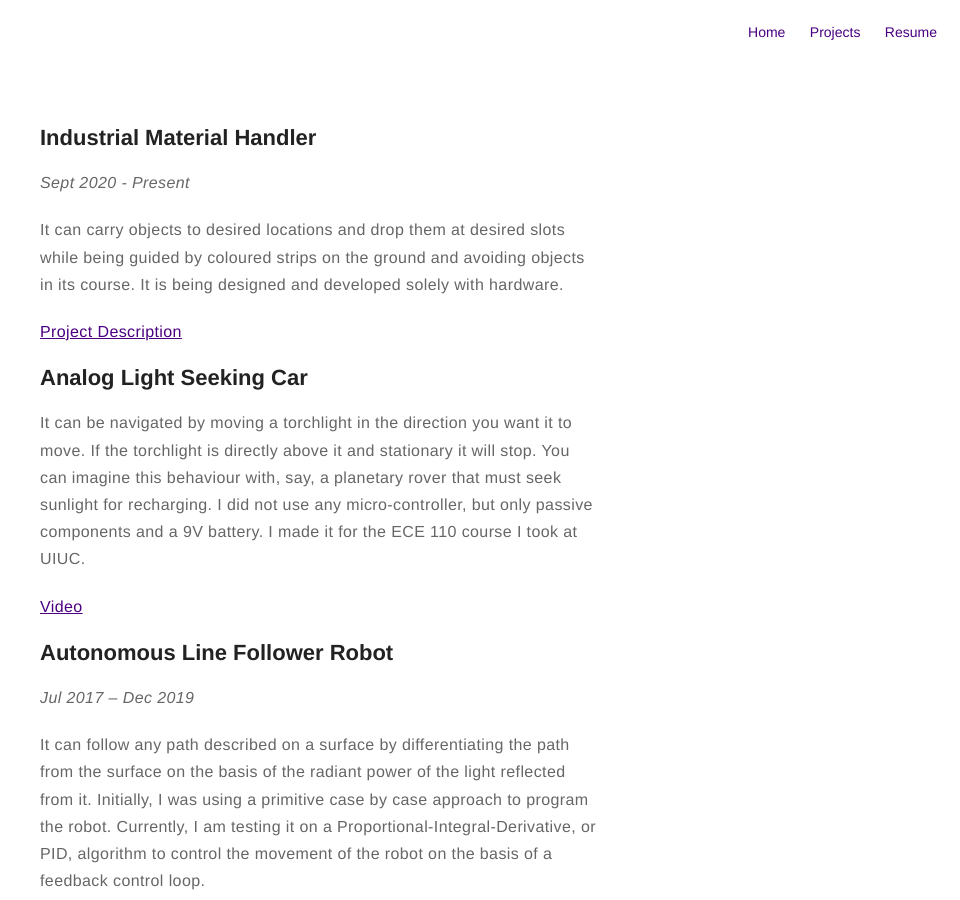
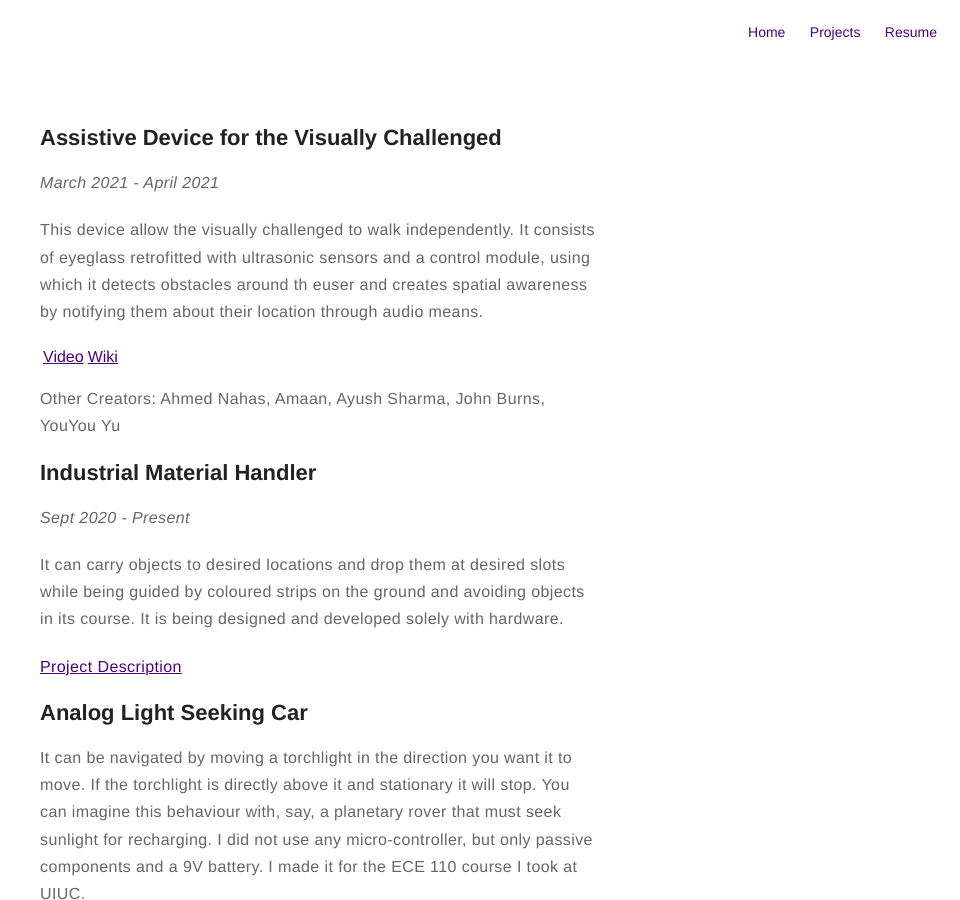
Before and after one commit to vinamrsachdeva/vinamrsachdeva.github.io, a Jekyll site: the page built from projects.md, in a window 1280 px wide and 900 px high. Shown: the whole window, without its empty margins (320-1280 px from the left). Built offline with Jekyll 4.4.1, drawn with Linux system fonts in a browser that asks for light colours.

Commit message:
added smart glasses

```diff
--- a/projects.md
+++ b/projects.md
@@ -2,6 +2,16 @@
 title: About
 layout: page
 ---
+
+## Assistive Device for the Visually Challenged
+
+*March 2021 - April 2021*
+
+This device allow the visually challenged to walk independently. It consists of eyeglass retrofitted with ultrasonic sensors and a control module, using which it detects obstacles around th euser and creates spatial awareness by notifying them about their location through audio means.
+
+[Video](https://youtu.be/0D5RsoJMwgM) | [Wiki](https://wiki.illinois.edu/wiki/display/ECE110HLSF15/Smart+Glasses+for+the+Blind)
+
+Other Creators: Ahmed Nahas, Amaan, Ayush Sharma, John Burns, YouYou Yu
 
 ## Industrial Material Handler
 
```
